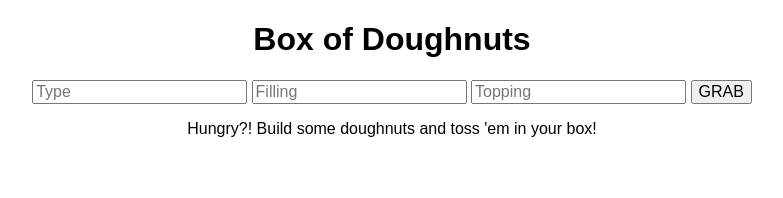
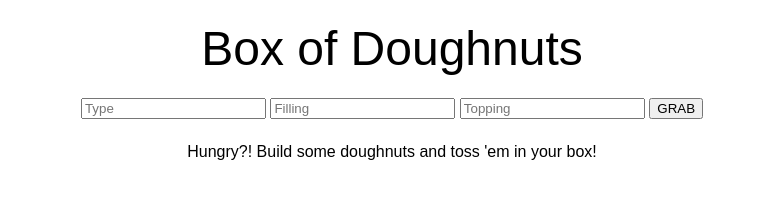
Before and after one commit to qfarenwald/vanilla, a plain HTML site: page index.html in a window 1280 px wide. Shown: the whole page, without its empty margins (248-1031 px from the left). Drawn offline with nearby package versions, Linux system fonts and the light colour scheme.

Commit message:
Add normalize text and basic css and js selectors

```diff
--- a/index.html
+++ b/index.html
@@ -18,7 +18,7 @@
     <main>
 	     <p class="main__paragraph">Hungry?! Build some doughnuts and toss 'em in your box!</p>
     </main>
-    <section>
+    <section class="section-doughnuts">
     </section>
   </body>
 <script type="text/javascript" src="idea.js"></script>
--- a/main.js
+++ b/main.js
@@ -0,0 +1,8 @@
+var doughnutsArray = [];
+
+var typeInput = document.querySelector('.input-type');
+var fillingInput = document.querySelector('.input-filling');
+var toppingInput = document.querySelector('.input-topping');
+var doughnutSection = document.querySelector('.section-doughnuts');
+
+doughnutSection.addEventListener('click', );
--- a/normalize.css
+++ b/normalize.css
@@ -0,0 +1,48 @@
+/* http://meyerweb.com/eric/tools/css/reset/
+   v2.0 | 20110126
+   License: none (public domain)
+*/
+
+html, body, div, span, applet, object, iframe,
+h1, h2, h3, h4, h5, h6, p, blockquote, pre,
+a, abbr, acronym, address, big, cite, code,
+del, dfn, em, img, ins, kbd, q, s, samp,
+small, strike, strong, sub, sup, tt, var,
+b, u, i, center,
+dl, dt, dd, ol, ul, li,
+fieldset, form, label, legend,
+table, caption, tbody, tfoot, thead, tr, th, td,
+article, aside, canvas, details, embed,
+figure, figcaption, footer, header, hgroup,
+menu, nav, output, ruby, section, summary,
+time, mark, audio, video {
+  margin: 0;
+  padding: 0;
+  border: 0;
+  font-size: 100%;
+  font: inherit;
+  vertical-align: baseline;
+}
+/* HTML5 display-role reset for older browsers */
+article, aside, details, figcaption, figure,
+footer, header, hgroup, menu, nav, section {
+  display: block;
+}
+body {
+  line-height: 1;
+}
+ol, ul {
+  list-style: none;
+}
+blockquote, q {
+  quotes: none;
+}
+blockquote:before, blockquote:after,
+q:before, q:after {
+  content: '';
+  content: none;
+}
+table {
+  border-collapse: collapse;
+  border-spacing: 0;
+}
--- a/style.css
+++ b/style.css
@@ -4,3 +4,12 @@ body {
   font-family: sans-serif;
   flex-direction: column;
 }
+
+h1 {
+  font-size: 3rem;
+  margin: 25px;
+}
+
+p {
+  margin: 25px;
+}
```
